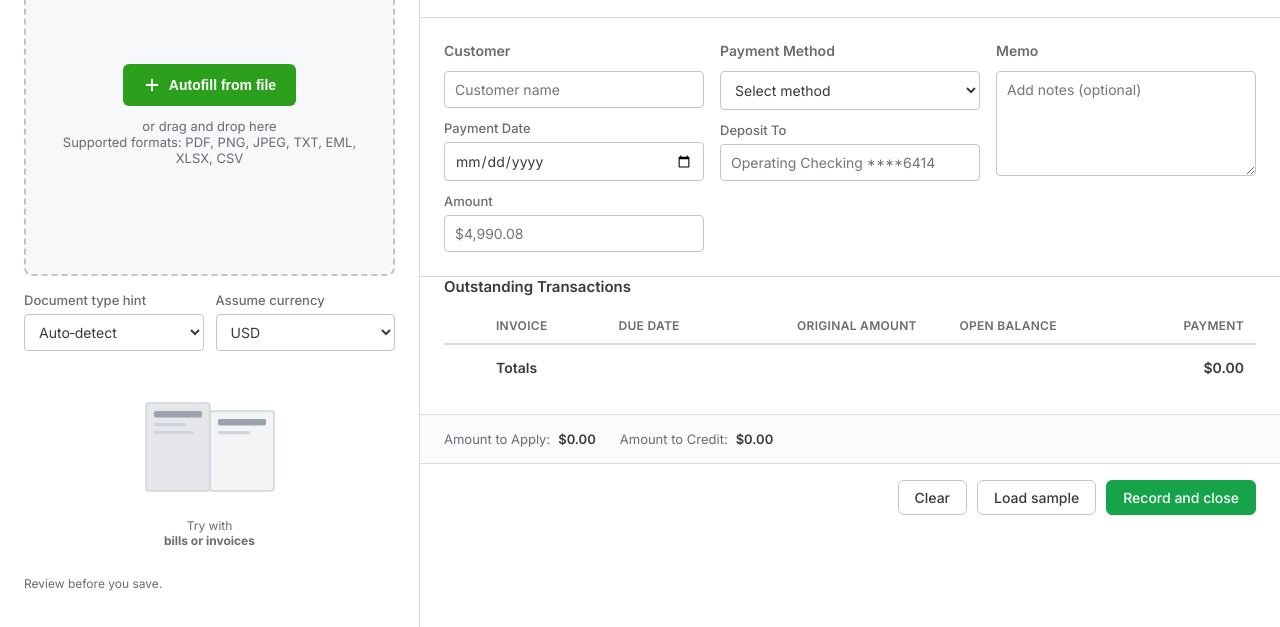
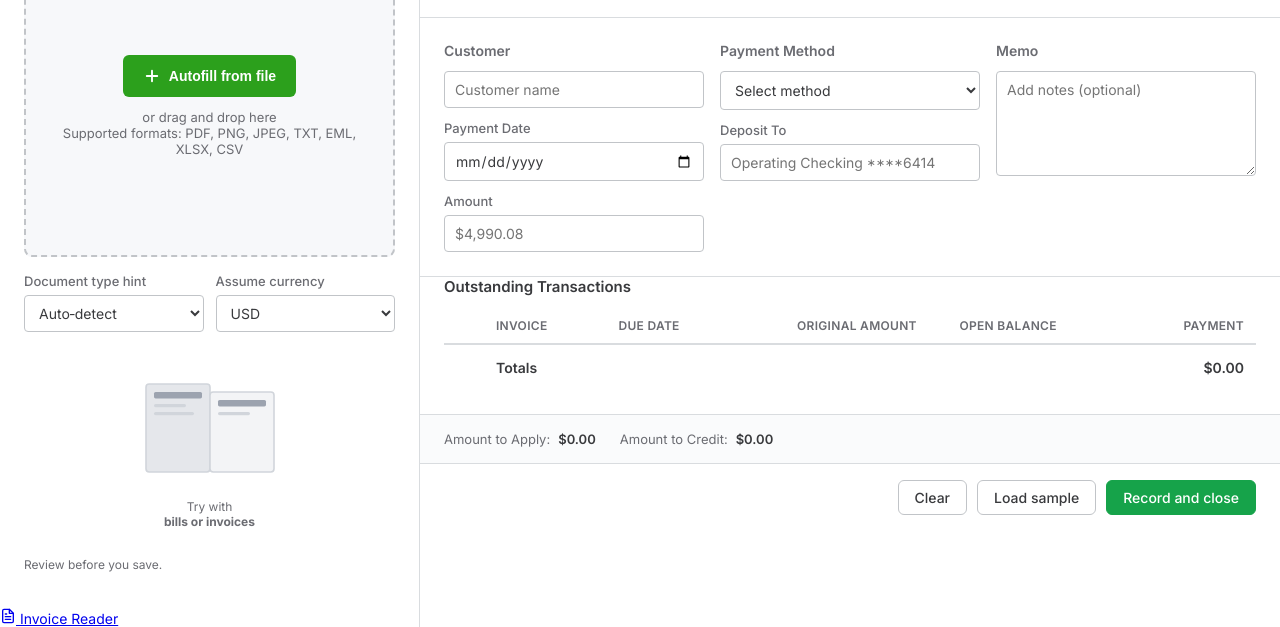
Before and after one commit to tylernuttall707-blip/Remittance_Reader-, a plain HTML site: page index.html in a window 1280 px wide. Shown: the part 173-800 px from the top of the page. Drawn offline with Linux system fonts and the light colour scheme.

Commit message:
Update index.html

```diff
--- a/index.html
+++ b/index.html
@@ -79,6 +79,17 @@
         <div class="status" id="status" style="font-size:12px;padding:12px 0;text-align:center;border:none;background:transparent">
           Review before you save.
         </div>
+      </div>
+
+      <!-- Navigation Links -->
+      <div class="nav-links">
+        <a href="invoice-reader.html" class="nav-link">
+          <svg width="16" height="16" viewBox="0 0 24 24" fill="none">
+            <path d="M14 2H6a2 2 0 0 0-2 2v16a2 2 0 0 0 2 2h12a2 2 0 0 0 2-2V8z" stroke="currentColor" stroke-width="2" stroke-linecap="round" stroke-linejoin="round"/>
+            <path d="M14 2v6h6M16 13H8M16 17H8M10 9H8" stroke="currentColor" stroke-width="2" stroke-linecap="round" stroke-linejoin="round"/>
+          </svg>
+          Invoice Reader
+        </a>
       </div>
     </aside>
 
```
